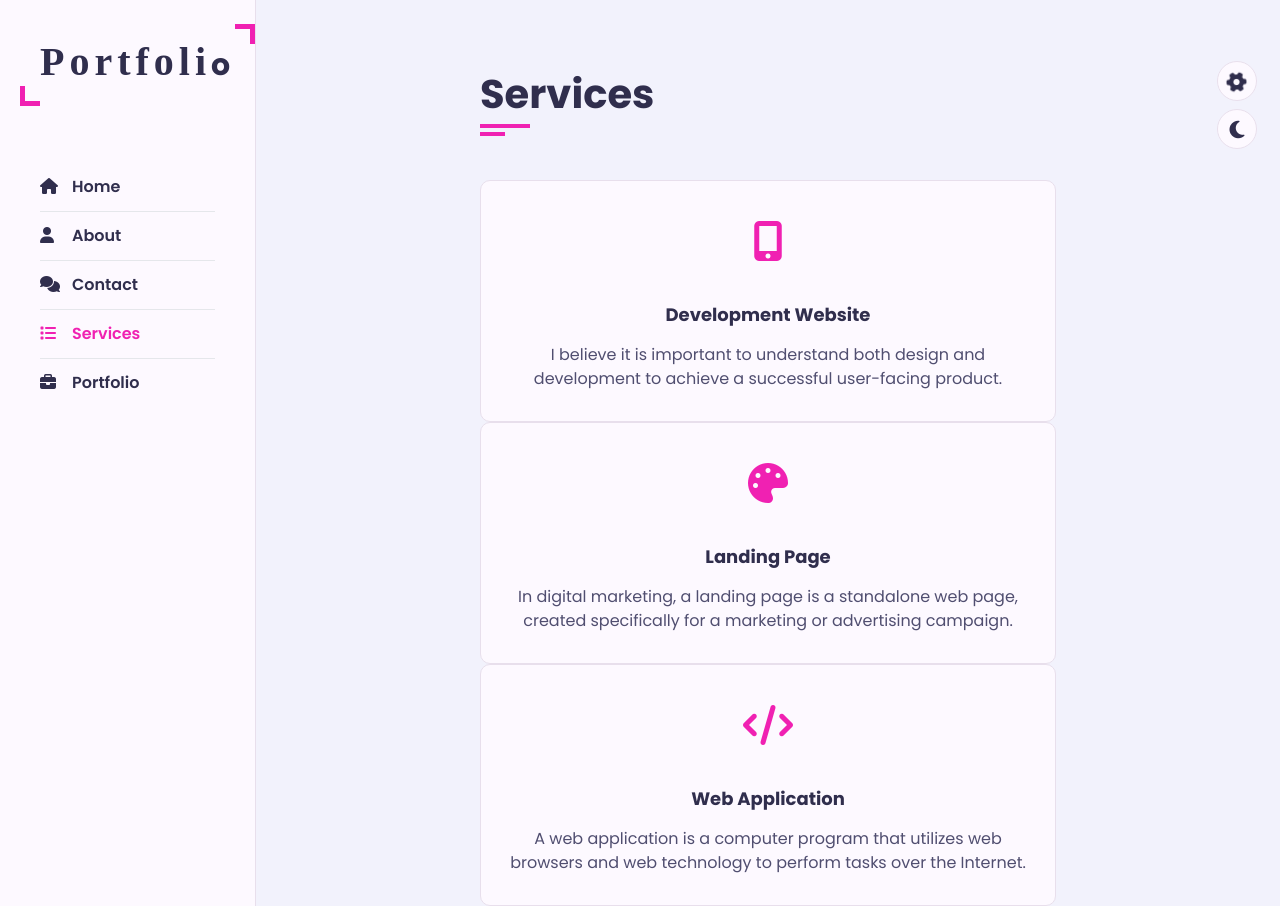
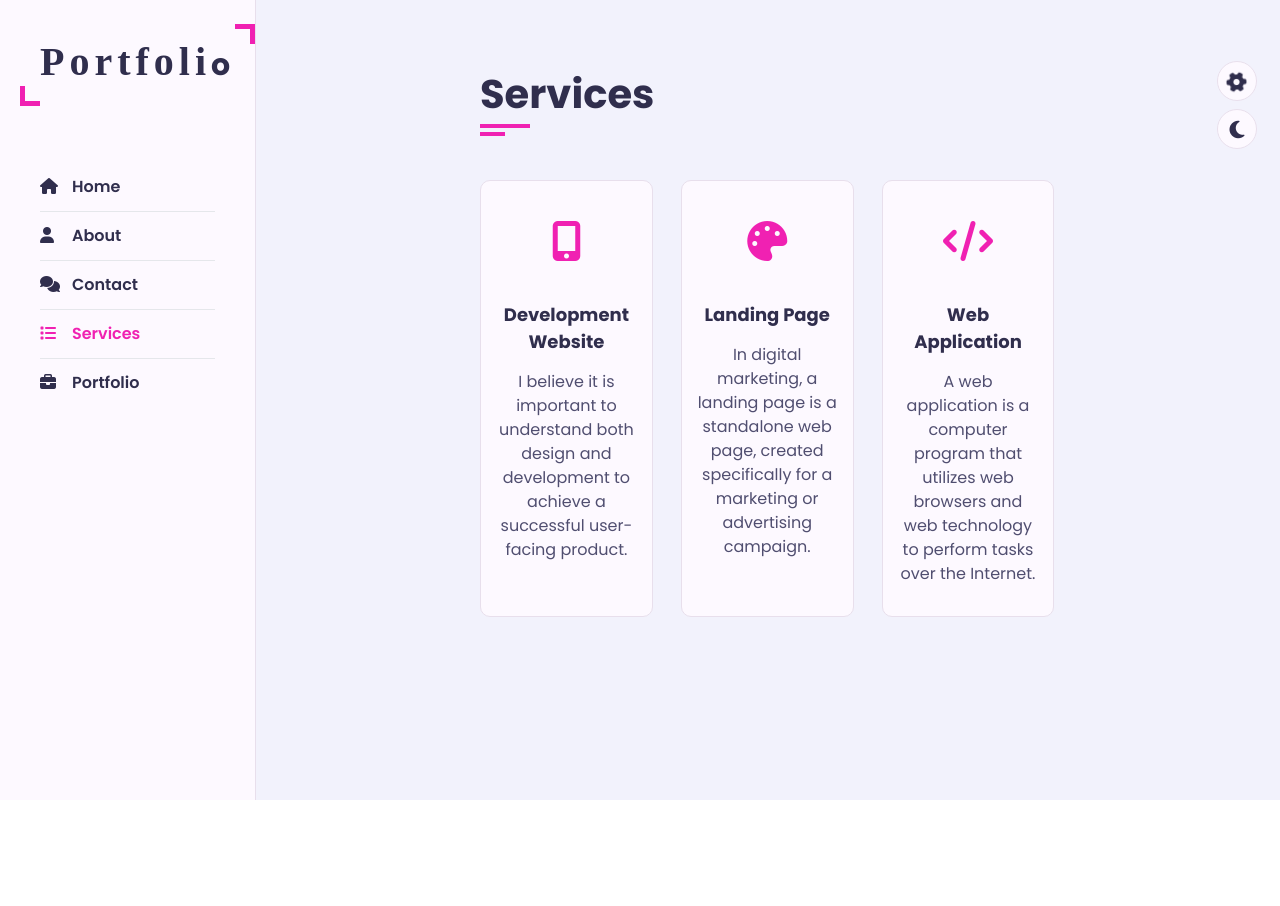
Before and after one commit to SinaverOsmanov/portfolio, a React (Vite) app: page /services in a window 1280 px wide. After the commit the page ends 800 px from the top, so only its background shows below. Built offline with nearby package versions, Linux system fonts and the light colour scheme; a web font is replaced by a local one.

Commit message:
fix: fixed services page styles

```diff
--- a/src/App.css
+++ b/src/App.css
@@ -442,12 +442,18 @@ h3.my-profession {
 
 /* service */
 
+.service .service-item {
+    flex: 0 0 30%;
+    max-width: 30%;
+}
+
 .service .service-item .service-item-inner {
     background-color: var(--bg-black-100);
     border: 1px solid var(--bg-black-50);
     border-radius: 10px;
     padding: 30px 15px;
     text-align: center;
+    height: 100%;
     transition: all 0.3s ease;
 }
 .service .service-item .service-item-inner:hover {
--- a/src/components/Services.tsx
+++ b/src/components/Services.tsx
@@ -3,13 +3,13 @@ export default function Services() {
         <section className="service section" id="services">
             <div className="container pt-16">
                 <div className="row">
-                    <div className="basis-full mb-14 section-title padd-15">
+                    <div className="basis-full mb-14 section-title">
                         <h2>Services</h2>
                     </div>
                 </div>
-                <div className="row">
+                <div className="row gap-x-7">
                     {/* Service item Start  */}
-                    <div className="flex-col service-item padd-15">
+                    <div className="flex-col service-item">
                         <div className="service-item-inner">
                             <div className="icon">
                                 <i className="fa fa-mobile-alt"></i>
@@ -23,7 +23,7 @@ export default function Services() {
                     </div>
                     {/* Service item End  */}
                     {/* Service item Start  */}
-                    <div className="flex-col service-item padd-15">
+                    <div className="flex-col service-item">
                         <div className="service-item-inner">
                             <div className="icon">
                                 <i className="fa fa-palette"></i>
@@ -37,7 +37,7 @@ export default function Services() {
                     </div>
                     {/* Service item End  */}
                     {/* Service item Start  */}
-                    <div className="flex-col service-item padd-15">
+                    <div className="flex-col service-item">
                         <div className="service-item-inner">
                             <div className="icon">
                                 <i className="fa fa-code"></i>
```
